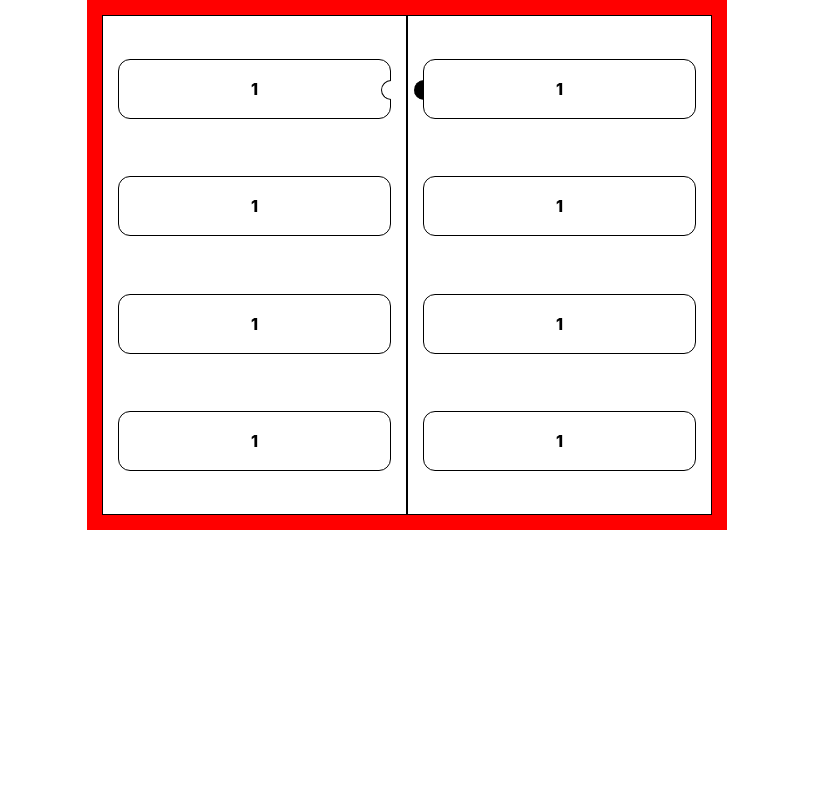
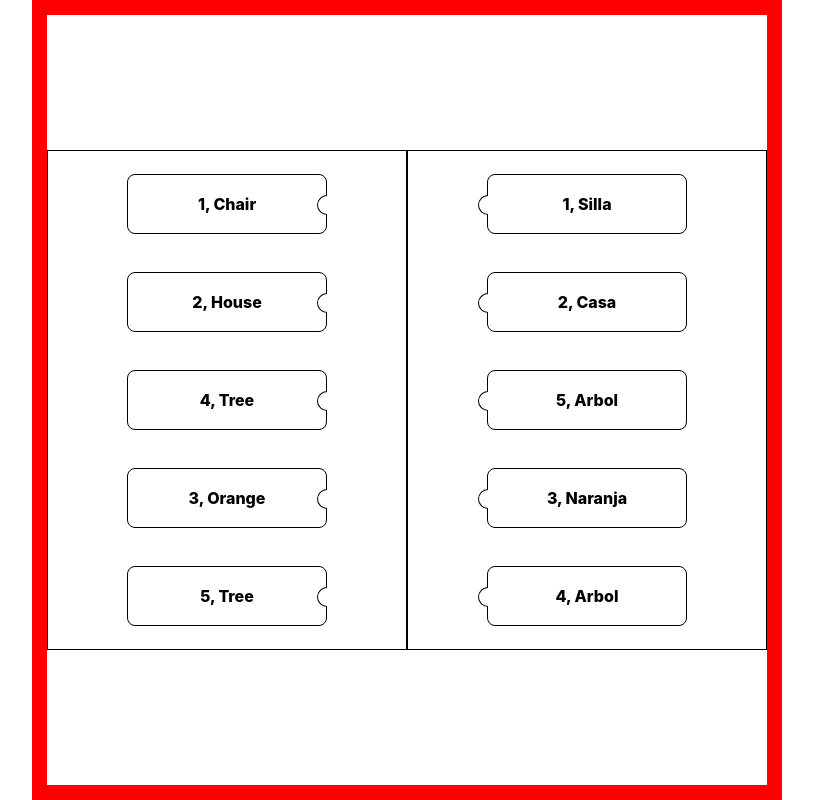
Before and after one commit to EdRafCas/tap_and_match_app, a React (Create React App) app: page / in a window 1280 px wide. Shown: the whole page, without its empty margins (233-1046 px from the left). Built offline with nearby package versions, Linux system fonts and the light colour scheme.

Commit message:
created random sorting

```diff
--- a/src/App.js
+++ b/src/App.js
@@ -1,28 +1,72 @@
-import React from 'react';
+import React,{useState} from 'react';
 import './App.css';
 import './App.scss';
 
 
+
+
 const App = () => {
+
+  const [leftColumn, changeLeftColumn] = useState("none")
+  const [rightColumn, changeRightColumn] = useState("none")
+
+  const WordList = [
+    {
+      id:1,
+      english:"Chair",
+      spanish:"Silla"
+    },
+    {
+      id:2,
+      english:"House",
+      spanish:"Casa"
+    },
+    {
+      id:3,
+      english:"Orange",
+      spanish:"Naranja"
+    },
+    {
+      id:4,
+      english:"Tree",
+      spanish:"Arbol"
+    },
+    {
+      id:5,
+      english:"Tree",
+      spanish:"Arbol"
+    }
+  ]
+
+  var ShuffledList = [...WordList]
+  var ShuffledList = ShuffledList.sort((a, b)=> 0.5 - Math.random());
+  var ShuffledList2 = [...WordList]
+  var ShuffledList2 = ShuffledList2.sort((a, b)=> 0.5 - Math.random());
+  console.log(WordList)
+  console.log(ShuffledList)
+
+
   return (
     <div className='container' >
       <div className='inner-container first-column'>
-        <div className='item-container'>
-          <div className='left-jigsaw'></div>
-          <span>1</span>
+        {ShuffledList.map((item, index)=>{
+          return(
+          <div className='item-container' key={WordList.index}>
+            <div className='left-jigsaw'></div>
+            <span>{item.id}, {item.english}</span>
           </div>
-        <div className='item-container'><span>1</span></div>
-        <div className='item-container'><span>1</span></div>
-        <div className='item-container'><span>1</span></div>
+          )
+        })}
       </div>
       <div className='inner-container second-column'>
-        <div className='item-container'>
-        <div className='right-jigsaw'></div>
-          <span>1</span>
+        {ShuffledList2.map((item, index)=>{
+          return(
+          <div className='item-container' key={ShuffledList2.index}>
+            <div className='right-jigsaw'></div>
+            <span>{item.id}, {item.spanish}</span>
           </div>
-        <div className='item-container'><span>1</span></div>
-        <div className='item-container'><span>1</span></div>
-        <div className='item-container'><span>1</span></div>
+          )
+        })}
       </div>
     </div>
    );
--- a/src/App.scss
+++ b/src/App.scss
@@ -12,10 +12,10 @@
       flex-direction:row;
       justify-content: center;
       align-items:center;
-      width:50%;
+      max-width:750px;
       height:50%;
       min-width:375px;
-
+      min-height:100vh;
       max-height:1200px;
       border:15px red solid;
       /* background-repeat: no-repeat;
@@ -28,6 +28,7 @@
       display:flex;
       padding: 0px 15px;
       justify-content: space-evenly;
+      align-items:center;
       width:100%;
       border:1px black solid;
       flex-direction:column;
@@ -37,8 +38,9 @@
 .item-container{
       position:relative;
       height:60px;
+      width:200px;
       border:1px black solid;
-      border-radius: 12px;
+      border-radius: 8px;
       display:flex;
       justify-content: center;
       align-items:center;
@@ -46,7 +48,8 @@
       /* background-color: black; */
       &:hover{
             background-color: red;
-            .left-jigsaw{
+            .right-jigsaw{
+                  background-color: red;
             }
       }
       span{
@@ -78,6 +81,16 @@
       height:20px;
       border-radius: 10px 0px 0px 10px;
       border:1px black solid;
-      border-left:none;
-      background-color: black;
+      border-right:none;
+      background-color: white;
+      overflow:hidden;
+      opacity:1;
 }
+
+@media screen and (max-width: 600px) {
+
+      .item-container{
+            width:150px;
+      }
+
+}
```
